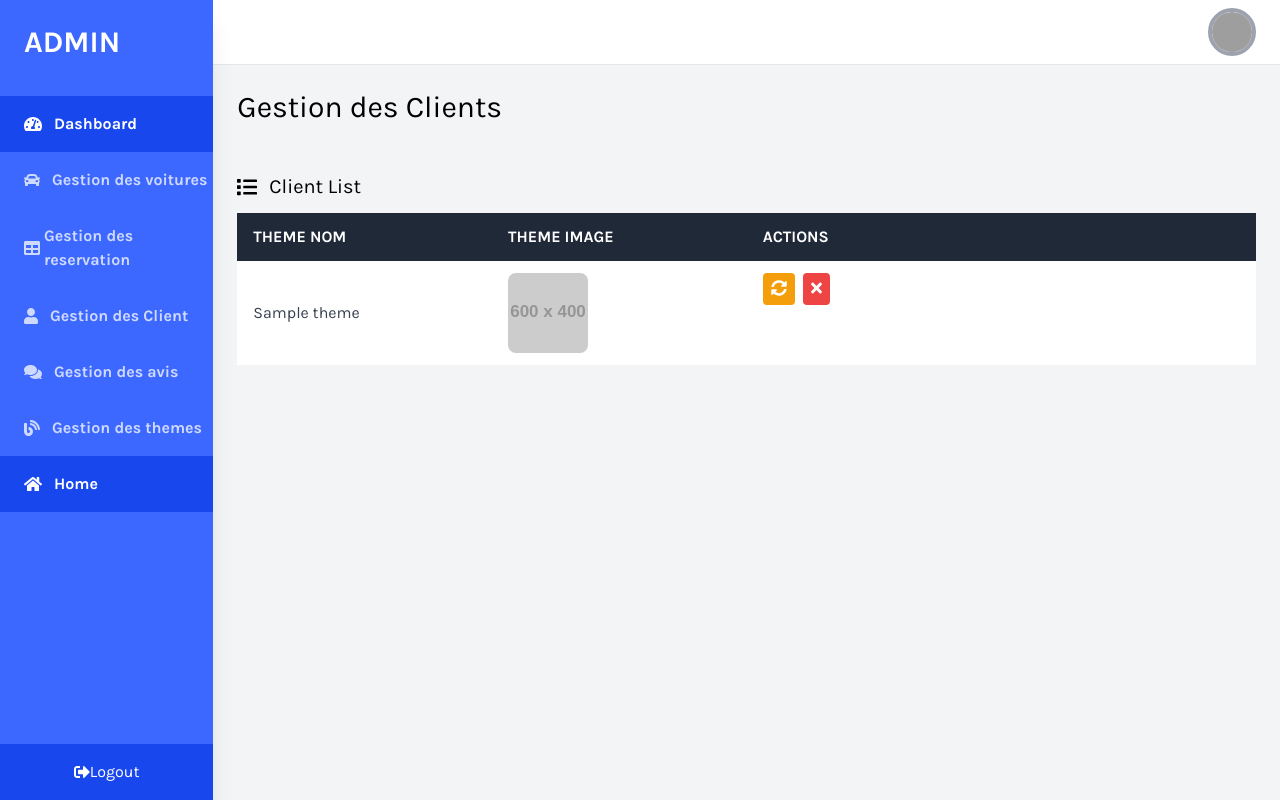
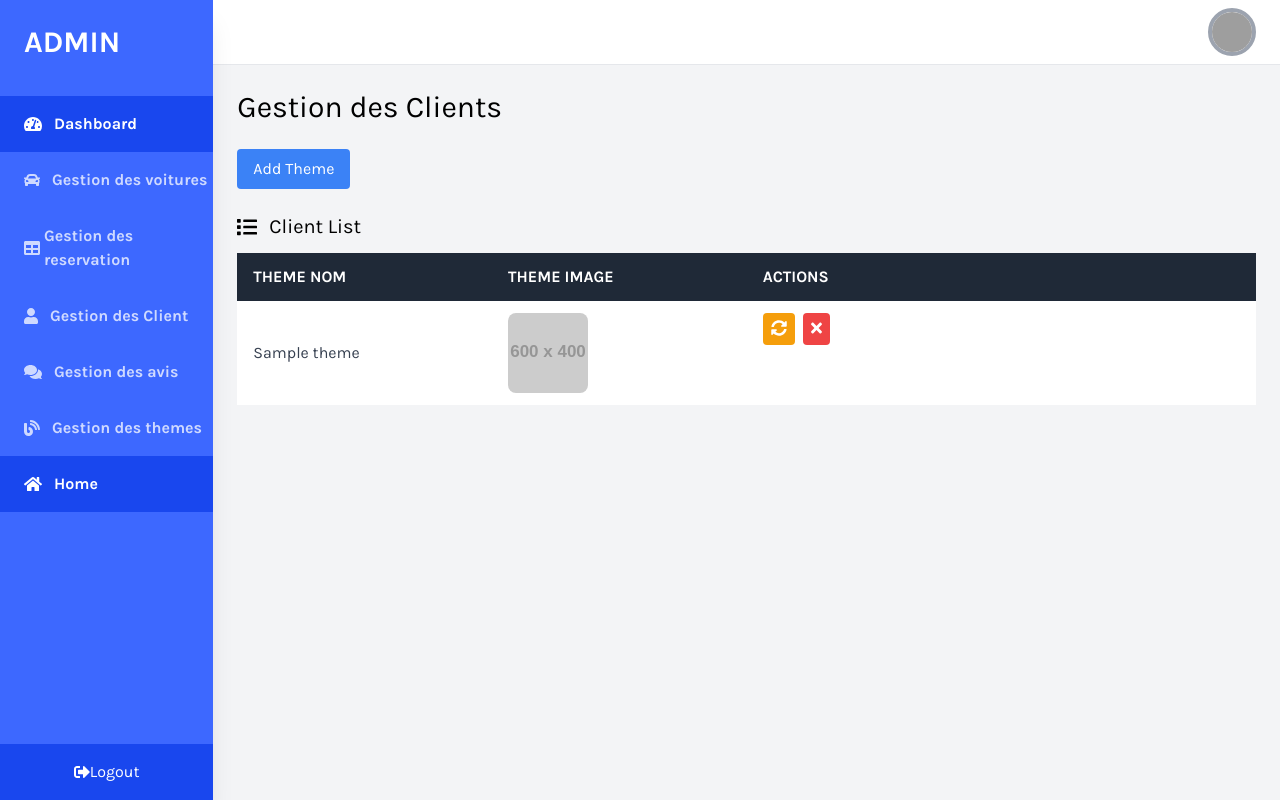
Before and after one commit to YounesBousfiha/DriveLocBlog, a PHP site: page /DriveLoc/pages/gestiondesthemes.php in a window 1280 px wide. Run offline with PHP 8.4, Linux system fonts and the light colour scheme; tables that the repository leaves empty or names only in its code hold one stand-in row (values such as "Sample post"); grey boxes labelled with a size stand in for pictures from a placeholder-image service; some libraries are stand-ins or nearby versions; grey boxes are pictures that could not be loaded.

Commit message:
feat : #3 integration de functionality de d'ajoute d'un nouveau theme

```diff
--- a/pages/actions/theme/create_theme.php
+++ b/pages/actions/theme/create_theme.php
@@ -8,10 +8,11 @@ use Younes\DriveLoc\Config\DBConnection;
 
 require_once '../../../vendor/autoload.php';
 
-$admin = new AdminController(DBConnection::getConnection());
+$admin = new AdminController(DBConnection::getConnection()->conn);
 
 if($_SERVER['REQUEST_METHOD'] === 'POST') {
-    $theme = new Theme($_POST['theme_nom'], $_POST['theme_image'], $_POST['fk_user_id']);
+    $fk_user_id = 1; // TODO: update it to Get the current id
+    $theme = new Theme($_POST['theme_nom'], $_FILES['theme_image'], $fk_user_id);
     $admin->createTheme($theme);
     Helpers::redirect("http://localhost:63342/DriveLoc/pages/gestionTheme.php");
 }
--- a/pages/gestiondesthemes.php
+++ b/pages/gestiondesthemes.php
@@ -152,10 +152,29 @@ $allthemes = $user->getAllThemes();
         </button> -->
     </header>
 
+    <div x-show="isModalOpen" class="fixed inset-0 flex items-center justify-center bg-black bg-opacity-50" @click.away="isModalOpen = false">
+        <div class="rounded-lg bg-white p-6">
+            <h2 class="mb-4 text-2xl">Add theme</h2>
+            <form action="./actions/theme/create_theme.php" method="POST" enctype="multipart/form-data">
+                <div id="car-fields">
+                    <div class="flex flex-col space-y-4">
+                        <input class="rounded border border-gray-300 p-2" type="text" name="theme_nom" placeholder="Theme Nom" required />
+                        <input class="rounded border border-gray-300 p-2" type="file" name="theme_image" required />
+                    </div>
+                </div>
+                <div class="mt-3 flex justify-center">
+                    <button type="button" class="mr-2 rounded bg-gray-500 px-4 py-2 text-white" @click="isModalOpen = false">Cancel</button>
+                    <button type="submit" class="rounded bg-blue-500 px-4 py-2 text-white">Add theme</button>
+                </div>
+            </form>
+        </div>
+    </div>
+
+    <!-- Content -->
     <div class="w-full h-screen overflow-x-hidden border-t flex flex-col">
         <main class="w-full flex-grow p-6">
             <h1 class="text-3xl text-black pb-6">Gestion des Clients</h1>
-
+            <button class="bg-blue-500 text-white px-4 py-2 rounded" @click="isModalOpen = true">Add Theme</button>
             <div class="w-full mt-6">
                 <p class="text-xl pb-3 flex items-center">
                     <i class="fas fa-list mr-3"></i> Client List
```
